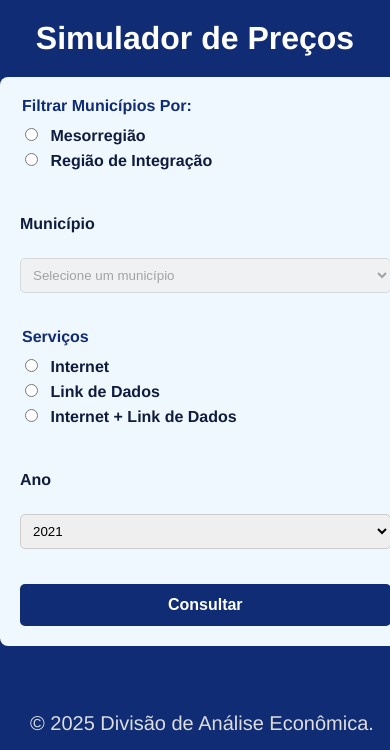
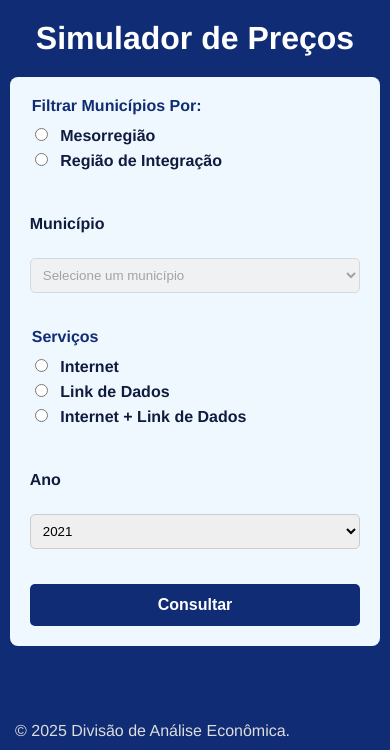
Before and after one commit to Lu4nL1ma/dae_systems, a Django app: page / in a window 390 px wide. Shown: the part 94-844 px from the top of the page. Run offline with Django 5.2, Linux system fonts and the light colour scheme; data comes from the database, SQL or seed files in the repository; parts of the project's set-up code (start-up, migrations or seed data) failed here and were passed over.

Commit message:
Update style.css

```diff
--- a/dae_sys/dae_web_sys/static/css/style.css
+++ b/dae_sys/dae_web_sys/static/css/style.css
@@ -4,7 +4,7 @@ body {
   font-family: Helvetica, sans-serif;
   background-color: #102C74;
   color: #333;
-   padding-bottom: 60px; /* Altura igual ou maior que o footer */
+  padding-bottom: 60px;
 }
 
 h1 {
@@ -16,17 +16,17 @@ h1 {
 /* Cabeçalho */
 .header {
   display: flex;
-  flex-direction: column; /* Alinha os itens em coluna */
-  align-items: flex-start; /* Alinha os itens à esquerda */
-  justify-content: center; /* Centraliza verticalmente */
+  flex-direction: column;
+  align-items: flex-start;
+  justify-content: center;
   padding: 20px 30px;
-  text-align: left; /* Garante que o texto fique alinhado à esquerda */
+  text-align: left;
 }
 
 .img {
   width: 80px;
   height: 80px;
-  margin-bottom: 10px; /* Espaço entre logo e texto */
+  margin-bottom: 10px;
 }
 
 /* Contêiner principal */
@@ -36,12 +36,13 @@ h1 {
   margin: 0 auto;
   padding: 30px;
   border-radius: 8px;
-
   display: flex;
   flex-direction: column;
   align-items: stretch;
   justify-content: flex-start;
-  height: auto; /* Garante que a altura acompanhe o conteúdo */
+  height: auto;
+  width: 100%;
+  box-sizing: border-box;
 }
 
 #extraFields {
@@ -70,7 +71,7 @@ legend {
 label {
   display: block;
   margin-bottom: 5px;
-  color: #102C74;
+  color: #0f1c3e;
   font-weight: bold;
 }
 
@@ -81,6 +82,7 @@ select {
   margin-bottom: 15px;
   border-radius: 5px;
   border: 1px solid #ccc;
+  box-sizing: border-box;
 }
 
 /* Grupo de selects lado a lado */
@@ -92,6 +94,7 @@ select {
 
 .form-group select {
   flex: 1;
+  min-width: 100px;
 }
 
 /* Botão */
@@ -105,6 +108,8 @@ select {
   font-weight: bold;
   cursor: pointer;
   transition: background-color 0.3s ease;
+  width: fit-content;
+  align-self: center;
 }
 
 .btn:hover {
@@ -118,74 +123,31 @@ select {
   margin-bottom: 10px;
 }
 
-/* Responsividade básica para telas menores */
-@media (max-width: 768px) {
-  .container {
-    padding: 20px;
-    width: 95%;
-  }
-
-  .form-group {
-    flex-direction: column;
-    gap: 10px;
-  }
-
-  .img {
-    width: 60px;
-    height: 60px;
-  }
-
-  .header {
-    flex-direction: column;
-    align-items: flex-start;
-    padding: 10px;
-  }
-
-  .dae {
-    font-size: 16px;
-    margin-top: 10px;
-  }
-
-  .btn {
-    width: 100%;
-  }
-
-  select, input[type="text"] {
-    width: 100%;
-  }
-}
-
 /* Rodapé */
 .footer {
-  background-color: #102C74; /* Cor de fundo do rodapé */
-  color: #ddd; /* Cor do texto */
-  padding: 15px 30px; /* Espaçamento interno */
-  position: fixed; /* Fixa o rodapé no fundo */
-  bottom: 0; /* Posiciona o rodapé no fundo */
-  left: 0; /* Alinha o rodapé ao lado esquerdo */
-  width: 100%; /* Garante que o rodapé tenha largura total */
-  text-align: left; /* Alinha o texto à esquerda */
+  background-color: #102C74;
+  color: #ddd;
+  padding: 15px 30px;
+  position: fixed;
+  bottom: 0;
+  left: 0;
+  width: 100%;
+  text-align: left;
   font-size: 20px;
+  z-index: 100;
 }
 
 .footer p {
   margin: 0;
 }
 
-
-/* Acessibilidade visual: foco em campos */
+/* Acessibilidade visual */
 input:focus, select:focus, button:focus {
   outline: 3px solid #0056b3;
   outline-offset: 2px;
   background-color: #f0f8ff;
 }
 
-/* Melhoria de contraste para textos dentro de labels */
-label {
-  color: #0f1c3e; /* mais escuro que #102C74 */
-}
-
-/* Campos de radio e checkbox com melhor espaçamento */
 input[type="radio"],
 input[type="checkbox"] {
   margin-right: 8px;
@@ -194,15 +156,15 @@ input[type="checkbox"] {
 /* Contêiner de resultado */
 .result-container {
   background-color: aliceblue;
-  max-width: 90%;
+  max-width: 95%;
   margin: 40px auto;
   padding: 30px;
   border-radius: 10px;
   box-shadow: 0 0 10px rgba(0, 0, 0, 0.1);
   text-align: center;
+  overflow-x: auto;
 }
 
-/* Tabela */
 .result-container table {
   width: 100%;
   border-collapse: collapse;
@@ -226,7 +188,6 @@ input[type="checkbox"] {
   background-color: #f1f7ff;
 }
 
-/* Botão Voltar */
 .result-container .btn-voltar {
   display: inline-block;
   padding: 12px 24px;
@@ -242,3 +203,59 @@ input[type="checkbox"] {
 .result-container .btn-voltar:hover {
   background-color: #0056b3;
 }
+
+/* Responsividade geral */
+@media (max-width: 1024px) {
+  .container {
+    padding: 20px;
+    width: 95%;
+  }
+
+  .form-group {
+    flex-direction: column;
+    gap: 10px;
+  }
+
+  .img {
+    width: 60px;
+    height: 60px;
+  }
+
+  .header {
+    padding: 10px;
+  }
+
+  .dae {
+    font-size: 16px;
+    margin-top: 10px;
+  }
+
+  .btn {
+    width: 100%;
+  }
+
+  select, input[type="text"] {
+    width: 100%;
+  }
+
+  .result-container {
+    padding: 20px;
+    max-width: 100%;
+  }
+
+  .result-container table {
+    font-size: 12px;
+  }
+}
+
+@media (max-width: 480px) {
+  .result-container th, .result-container td {
+    padding: 8px 5px;
+    font-size: 11px;
+  }
+
+  .footer {
+    font-size: 16px;
+    padding: 10px 15px;
+  }
+}
```
